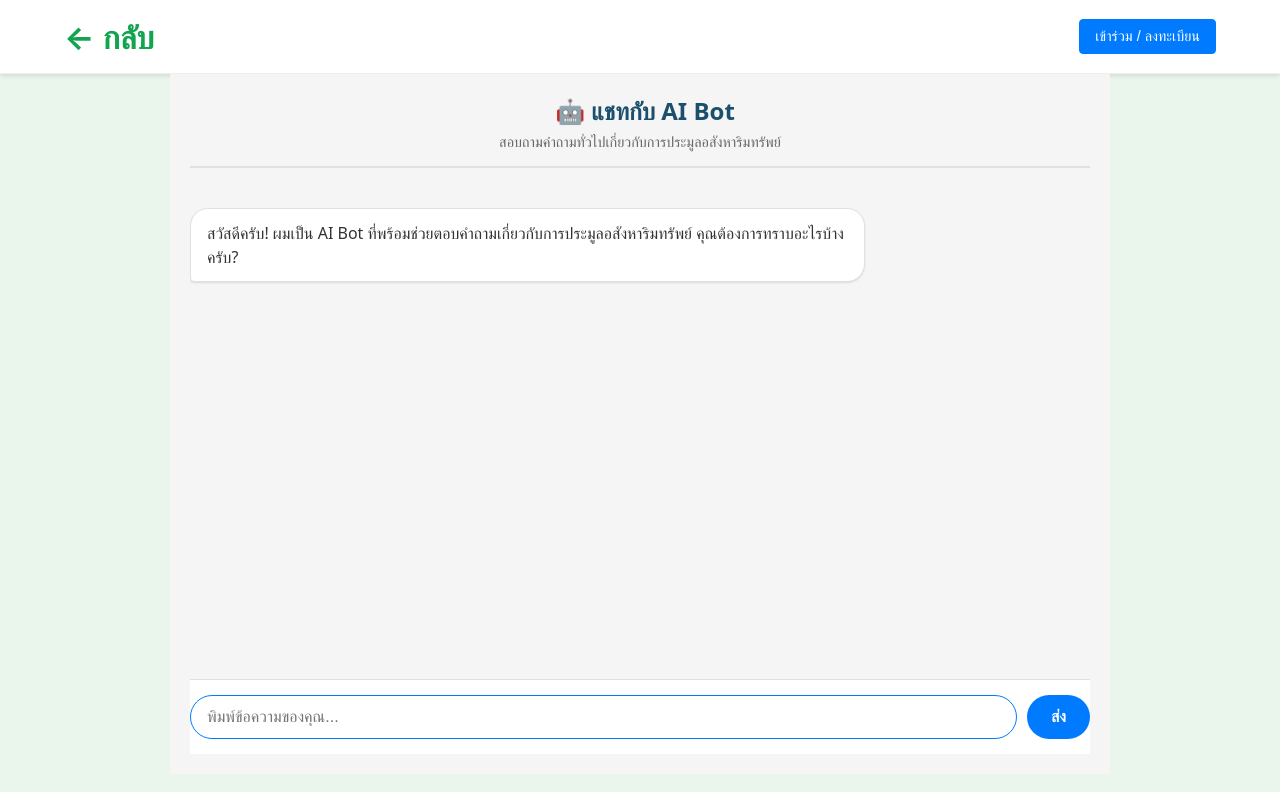
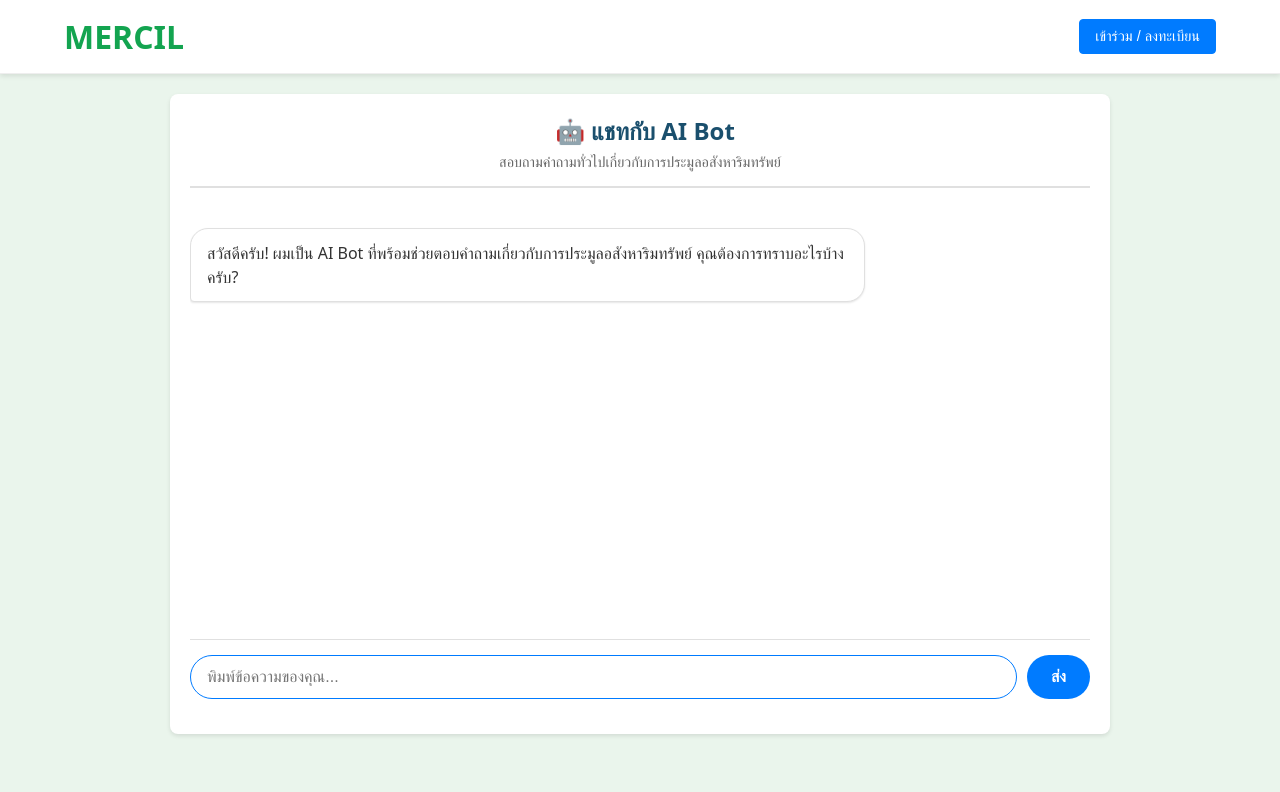
Before and after one commit to beambeambeam/mindstack-mercil, a website built with Vite: page apps/web/pages/chat/ai/index.html in a window 1280 px wide. Built offline with nearby package versions, Linux system fonts and the light colour scheme; no server answers.

Commit message:
style: update chat interface with new styling, adjust layout, and improve navigation links

```diff
--- a/apps/web/pages/chat/ai/index.css
+++ b/apps/web/pages/chat/ai/index.css
@@ -1,11 +1,15 @@
+@import "../../../src/styles/index.css";
+
 .chat-container {
 	display: flex;
 	flex-direction: column;
-	height: calc(100vh - 140px);
+	height: calc(100vh - 200px);
 	max-width: 900px;
 	margin: 0 auto;
 	padding: 20px;
-	background-color: #f5f5f5;
+	background-color: white;
+	border-radius: 8px;
+	box-shadow: 0 2px 4px rgba(0, 0, 0, 0.1);
 }
 
 .chat-header {
@@ -13,6 +17,7 @@
 	margin-bottom: 20px;
 	padding-bottom: 15px;
 	border-bottom: 2px solid #e0e0e0;
+	background-color: transparent;
 }
 
 .chat-header h1 {
--- a/apps/web/pages/chat/ai/index.html
+++ b/apps/web/pages/chat/ai/index.html
@@ -10,22 +10,23 @@
       href="https://fonts.googleapis.com/css2?family=Sarabun:wght@300;400;700&display=swap"
       rel="stylesheet"
     />
-    <link rel="stylesheet" href="./index.css" />
   </head>
   <body>
     <header class="main-header">
-      <a href="/chat" class="logo">← กลับ</a>
-      <nav class="asset-filter-nav"></nav>
+      <a href="/" class="logo">MERCIL</a>
+      <nav class="asset-filter-nav">
+      </nav>
       <div class="user-actions">
         <button class="action-btn login-btn">เข้าร่วม / ลงทะเบียน</button>
       </div>
     </header>
 
-    <main class="chat-container">
-      <div class="chat-header">
-        <h1>🤖 แชทกับ AI Bot</h1>
-        <p>สอบถามคำถามทั่วไปเกี่ยวกับการประมูลอสังหาริมทรัพย์</p>
-      </div>
+    <main class="content-container">
+      <div class="chat-container">
+        <div class="chat-header">
+          <h1>🤖 แชทกับ AI Bot</h1>
+          <p>สอบถามคำถามทั่วไปเกี่ยวกับการประมูลอสังหาริมทรัพย์</p>
+        </div>
 
       <div id="chat-messages" class="chat-messages">
         <div class="message ai-message">
@@ -64,6 +65,7 @@
           ส่ง
         </button>
       </div>
+      </div>
     </main>
 
     <div class="bottom-nav-bar">
--- a/apps/web/pages/chat/ai/index.ts
+++ b/apps/web/pages/chat/ai/index.ts
@@ -1,4 +1,5 @@
 import { chatWithAI } from "../../../src/services/api";
+import "./index.css";
 
 interface ChatMessage {
 	role: "user" | "ai";
```
